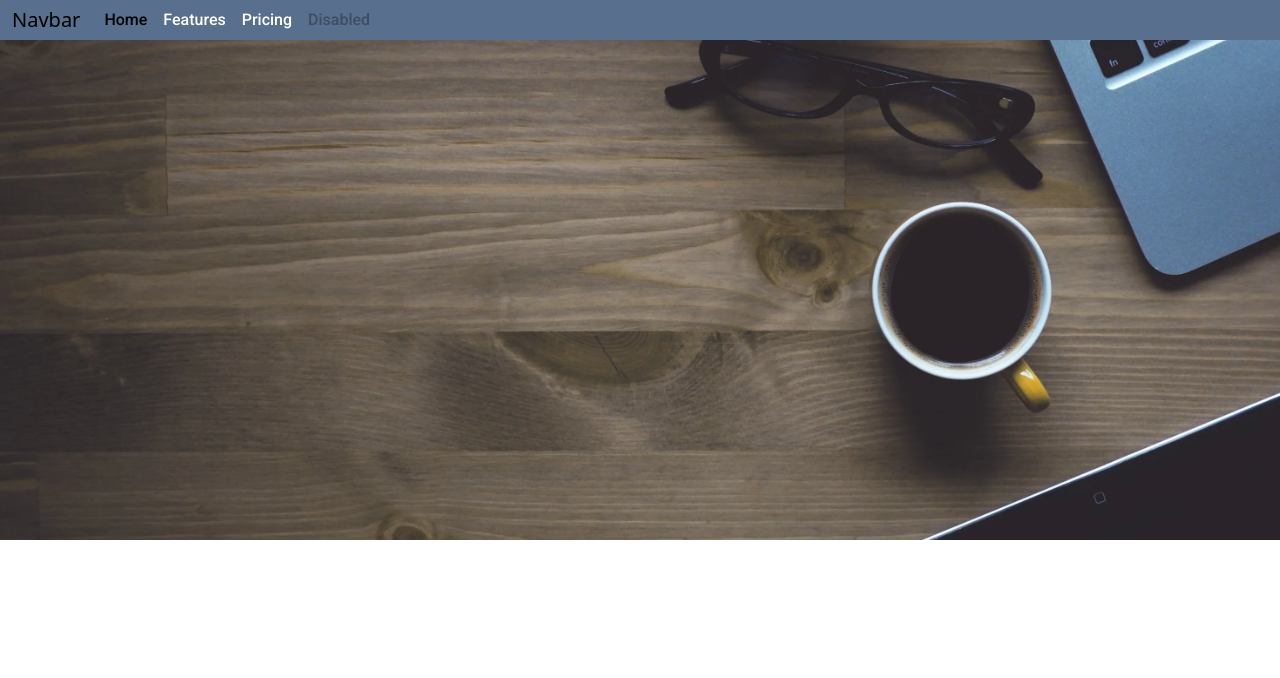
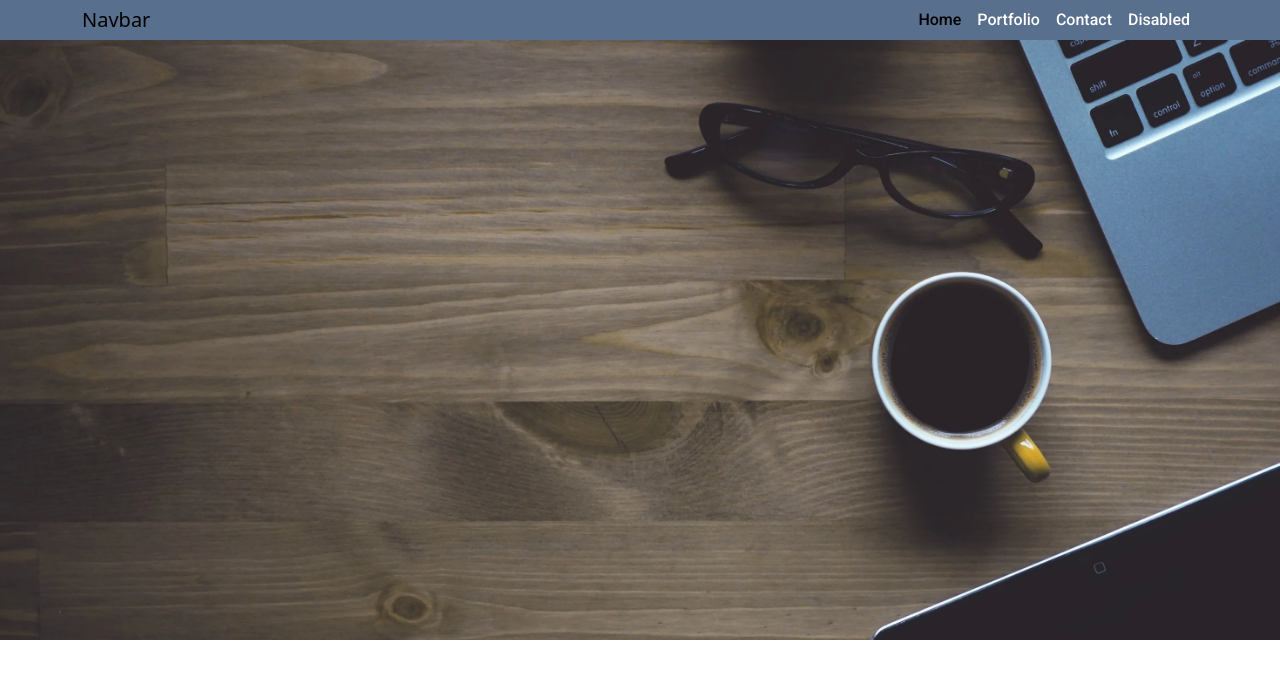
Before and after one commit to P-G1977/cli, a plain HTML site: page index.html in a window 1280 px wide. Drawn offline with nearby package versions, Linux system fonts and the light colour scheme.

Commit message:
navbar styled sticky and aligned to right with small collapse

```diff
--- a/assets/css/style.css
+++ b/assets/css/style.css
@@ -26,7 +26,7 @@ h1 {
 #navbar {
         position: sticky;
         top: 0;
-        z-index: 10;
+        z-index: 15;
 }
 
 .navbar {
@@ -38,14 +38,9 @@ h1 {
 .nav-link {
         font-family: var(--secondary-font);
         color: white;
-        text-align: right !important;
+        font-weight: 500;
 }
 
-.navbar-nav li a {
-        font-weight: 500;
-        float: right;
-        text-align: left;
-}
 
 /* Header */
 
@@ -53,7 +48,7 @@ h1 {
         background-color: var(--primary-color);
         background-image: url("../images/hero.webp");
         background-size: cover;
-        min-height: 500px;
+        min-height: 600px;
         min-width: 100%;
         background-position: 50% 70%;
         padding: 5% 10%;
--- a/index.html
+++ b/index.html
@@ -1,5 +1,6 @@
 <!DOCTYPE html>
 <html lang="en">
+
 <head>
   <meta charset="UTF-8">
   <meta name="viewport" content="width=device-width, initial-scale=1.0">
@@ -9,26 +10,28 @@
     integrity="sha384-QWTKZyjpPEjISv5WaRU9OFeRpok6YctnYmDr5pNlyT2bRjXh0JMhjY6hW+ALEwIH" crossorigin="anonymous">
   <link rel="stylesheet" href="assets/css/style.css">
 </head>
+
 <body>
-  <nav class="navbar navbar-expand-md bg-body-tertiary">
-    <div class="container-fluid">
+  <nav id="navbar" class="navbar navbar-expand-sm bg-body-tertiary">
+    <div class="container">
       <a class="navbar-brand" href="#">Navbar</a>
-      <button class="navbar-toggler" type="button" data-bs-toggle="collapse" data-bs-target="#navbarNav" aria-controls="navbarNav" aria-expanded="false" aria-label="Toggle navigation">
+      <button class="navbar-toggler" type="button" data-bs-toggle="collapse" data-bs-target="#navbarNav"
+        aria-controls="navbarNav" aria-expanded="false" aria-label="Toggle navigation">
         <span class="navbar-toggler-icon"></span>
       </button>
       <div class="collapse navbar-collapse" id="navbarNav">
-        <ul class="navbar-nav">
+        <ul class="navbar-nav ms-auto">
           <li class="nav-item">
             <a class="nav-link active" aria-current="page" href="#">Home</a>
           </li>
           <li class="nav-item">
-            <a class="nav-link" href="#">Features</a>
+            <a class="nav-link" href="#">Portfolio</a>
           </li>
           <li class="nav-item">
-            <a class="nav-link" href="#">Pricing</a>
+            <a class="nav-link" href="#">Contact</a>
           </li>
           <li class="nav-item">
-            <a class="nav-link disabled" aria-disabled="true">Disabled</a>
+            <a class="nav-link" href="#">Disabled</a>
           </li>
         </ul>
       </div>
@@ -47,8 +50,10 @@
 
 
 
-    <script src="https://cdn.jsdelivr.net/npm/@popperjs/core@2.11.8/dist/umd/popper.min.js"
-        integrity="sha384-I7E8VVD/ismYTF4hNIPjVp/Zjvgyol6VFvRkX/vR+Vc4jQkC+hVqc2pM8ODewa9r" crossorigin="anonymous">
+  <!-- Bootstrap Javascript -->
+  <script src="https://cdn.jsdelivr.net/npm/bootstrap@5.3.3/dist/js/bootstrap.bundle.min.js"
+  integrity="sha384-YvpcrYf0tY3lHB60NNkmXc5s9fDVZLESaAA55NDzOxhy9GkcIdslK1eN7N6jIeHz"
+  crossorigin="anonymous">
 </script>
 </body>
 
```
Lines whose indentation alone changed are shown as unchanged.
